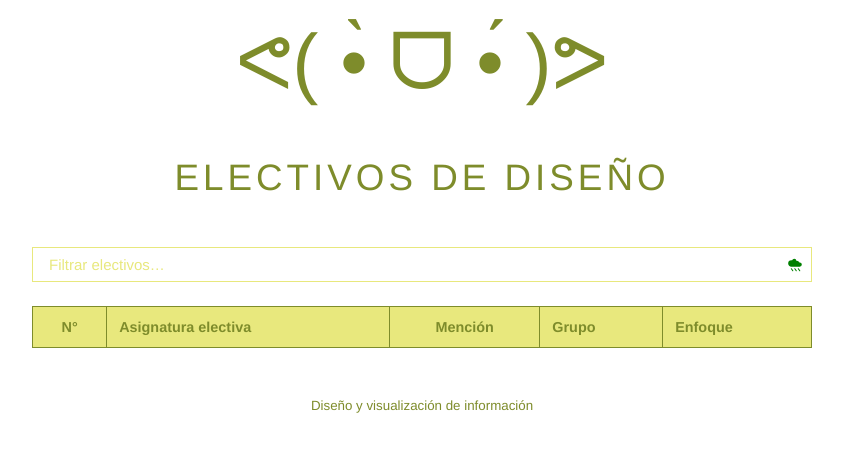
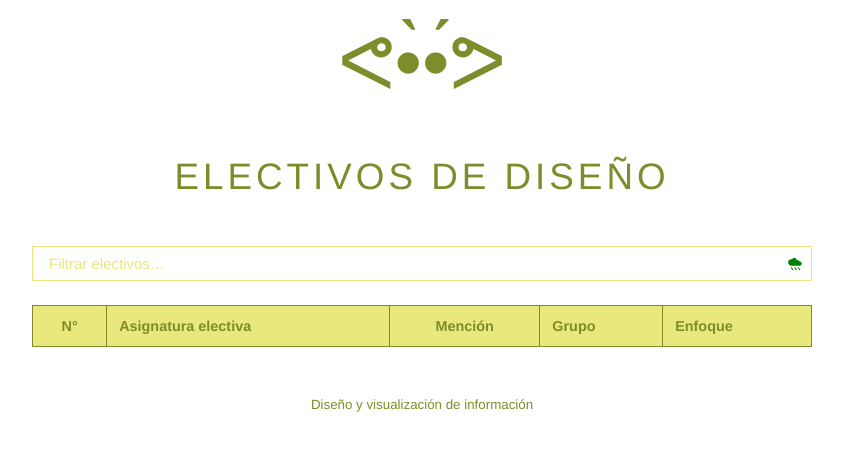
Before and after one commit to Eslialnu/Clase-7, a plain HTML site: page index.html in a window 1280 px wide. Shown: the whole page, without its empty margins (218-1061 px from the left). Drawn offline with Linux system fonts and the light colour scheme; no server answers.

Commit message:
Update index.html

```diff
--- a/index.html
+++ b/index.html
@@ -101,7 +101,7 @@
     </head>
     <body>
         <div id="contenedor">
-            <h1>ᕙ( •̀ ᗜ •́ )ᕗ</h1>
+            <h1>ᕙ•̀•́ᕗ</h1>
             <h2>ELECTIVOS DE DISEÑO</h2>
 
             <input type="text" id="elInput" placeholder="Filtrar electivos…" />
```
